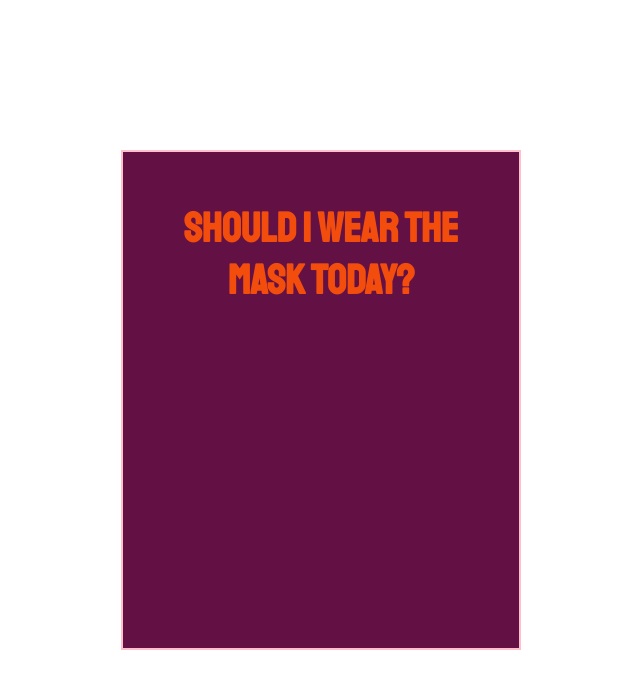
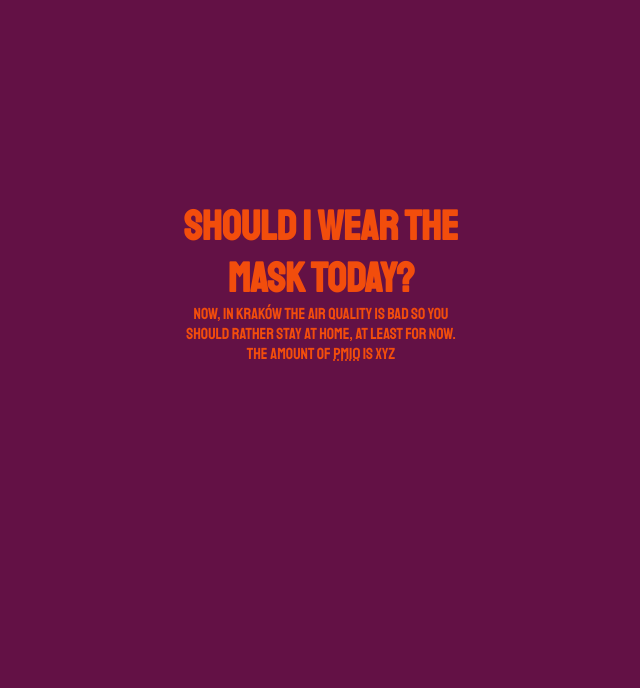
Before and after one commit to DominikaSzu/should-i-wear-a-mask, a plain HTML site: page index.html in a window 1280 px wide. Shown: the whole page, without its empty margins (319-959 px from the left). Drawn offline with Linux system fonts and the light colour scheme; no server answers.

Commit message:
Fetching data first try & display draft in html

```diff
--- a/css/styles.css
+++ b/css/styles.css
@@ -9,22 +9,21 @@
 	height: 100vh;
 	font-family: 'Staatliches', cursive;
 	font-size: 16px;
+	background-color: #631145;
 }
 
 .infobox {
-	border: 2px solid pink;
 	width: 400px;
 	height: 500px;
 	margin: auto;
 	top: 50%;
 	position: relative;
 	transform: translateY(-50%);
-	background-color: #631145;
 	color: #F24D0C;
 	padding: 50px;
 	text-align: center;
 }
 
-.infobox h3 {
+.infobox h1 {
 	font-size: 2.6em;
 }
--- a/index.html
+++ b/index.html
@@ -9,8 +9,12 @@
 </head>
 <body>
 	<div class="infobox">
-		<h3>Should I wear the mask today?</h3>
+		<h1>Should I wear the mask today?</h1>
 		<p class="result"></p>
+		<p>Now, in <span class="localization">Kraków</span> the air quality is <span class="air-desc">bad</span> so you <span class="advice">should rather stay at home, at least for now</span>.</p>
+		<p>The amount of <acronym title="
+		Particulate matter measuring 10 micrometres or less">PM10</acronym> is <span class="pm10-result">XYZ</span></p>
+
 	</div>
 	<script src="js/app.js"></script>
 </body>
--- a/js/app.js
+++ b/js/app.js
@@ -0,0 +1,4 @@
+const myPromise = fetch('https://api.waqi.info/feed/here/?token=');
+
+myPromise.then(data => data.json())
+		.then(data => console.log(data))
```
